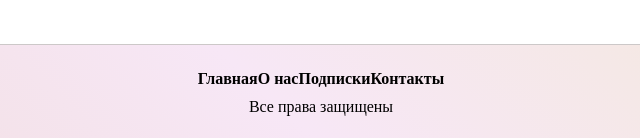
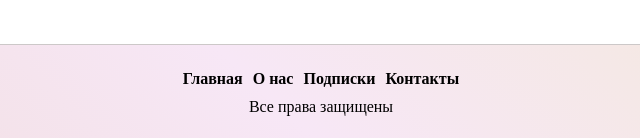
Before and after one commit to Olesyavelikaya/trainee-Anverali, a website built with Vite: page trainee/index.html in a window 1280 px wide. Shown: the part 2779-2917 px from the top of the page, 319-959 px from the left. Built offline with nearby package versions, Linux system fonts and the light colour scheme; a web font is replaced by a local one.

Commit message:
update style

```diff
--- a/trainee/index.html
+++ b/trainee/index.html
@@ -174,7 +174,7 @@
     </main>
     <footer>
       <div class="container-footer">
-        <ul class="list-footer gap-10">
+        <ul class="list-footer">
           <li><a href="#" class="font-bold">Главная</a></li>
           <li><a href="#" class="font-bold">О нас</a></li>
           <li><a href="#" class="font-bold">Подписки</a></li>
--- a/trainee/style/style.css
+++ b/trainee/style/style.css
@@ -214,6 +214,7 @@
   justify-content: center;
   flex-direction: row;
   list-style-type: none;
+  gap: 10px;
 }
 
 .list-footer a {
```
